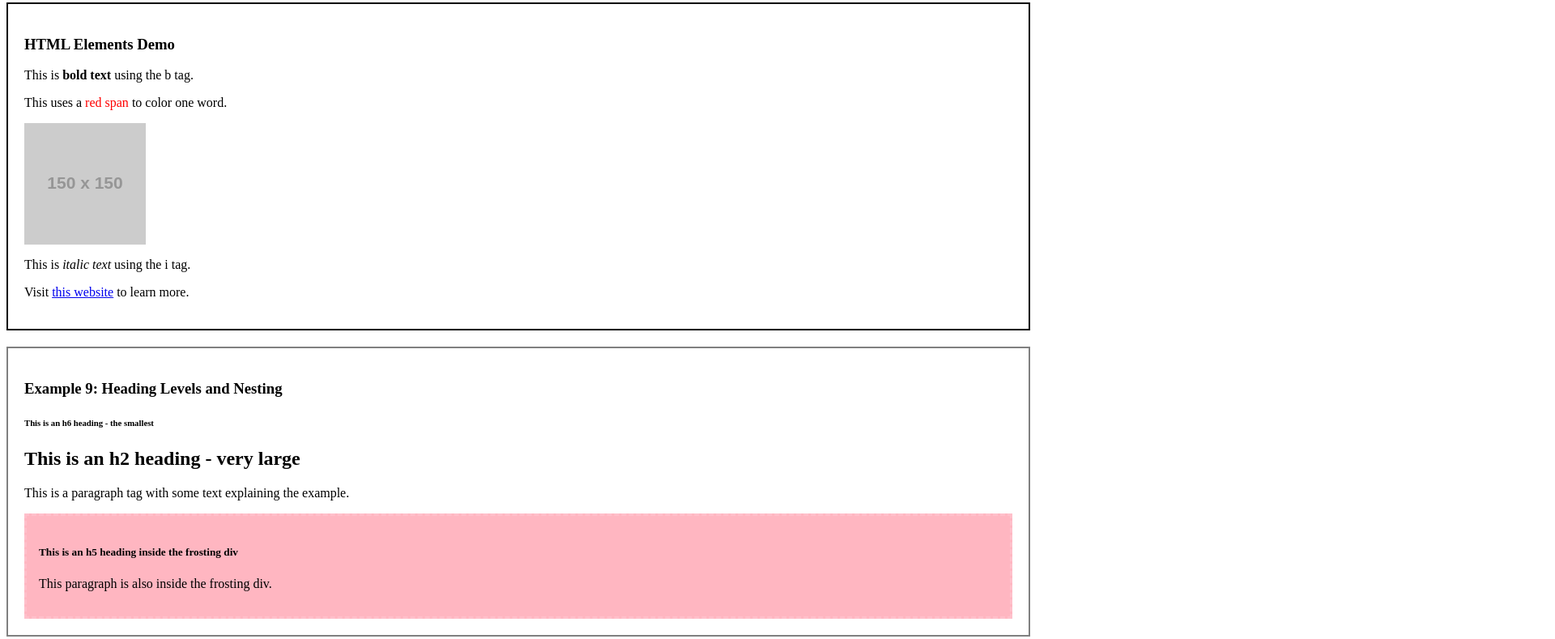
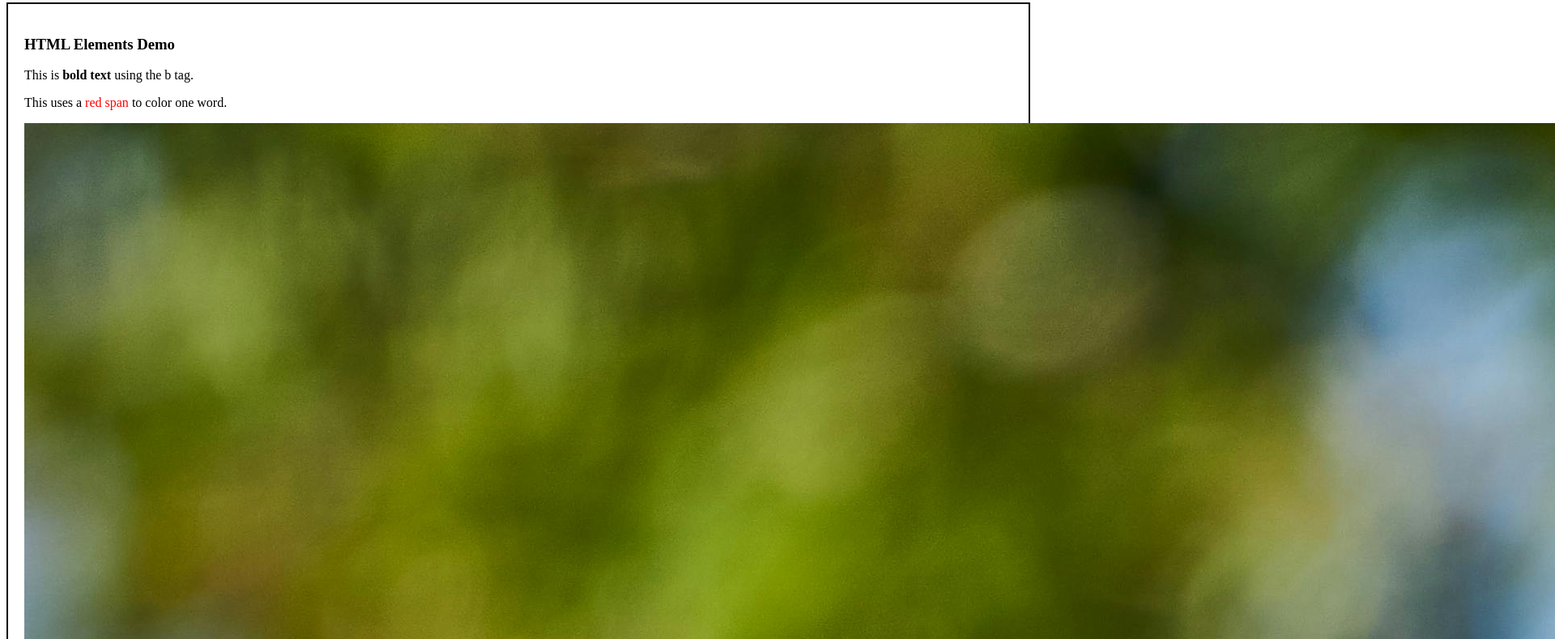
Before and after one commit to ripley3232/haag.github.io-Assignment6, a plain HTML site: page index.html in a window 1280 px wide. Shown: the part 994-1783 px from the top of the page at 81% size, 1920 px wide, since content can reach past the window. Drawn offline with Linux system fonts and the light colour scheme; placeholder pictures from the web are drawn by us.

Commit message:
Update image source and alt text in index.html

```diff
--- a/index.html
+++ b/index.html
@@ -73,7 +73,7 @@
 
       <!-- 3. Image tag - displays an image -->
       <!-- src = source (the image URL), alt = alternative text description -->
-      <img src="https://via.placeholder.com/150" alt="Placeholder image">
+      <img src="greybird.jpg" alt="Laughing Ostrich">
 
       <!-- 4. Italic tag - makes text italic -->
       <p>This is <i>italic text</i> using the i tag.</p>
```
